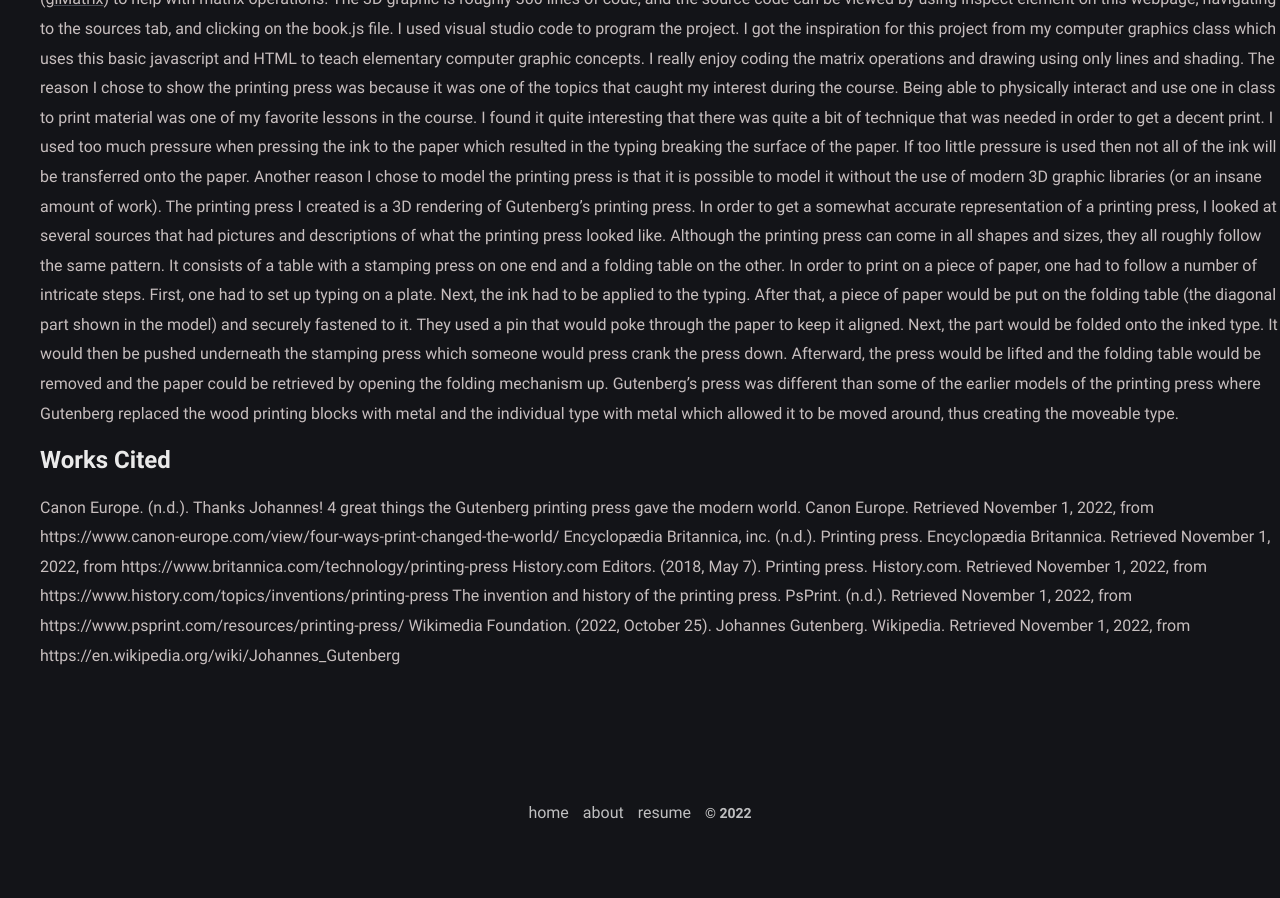
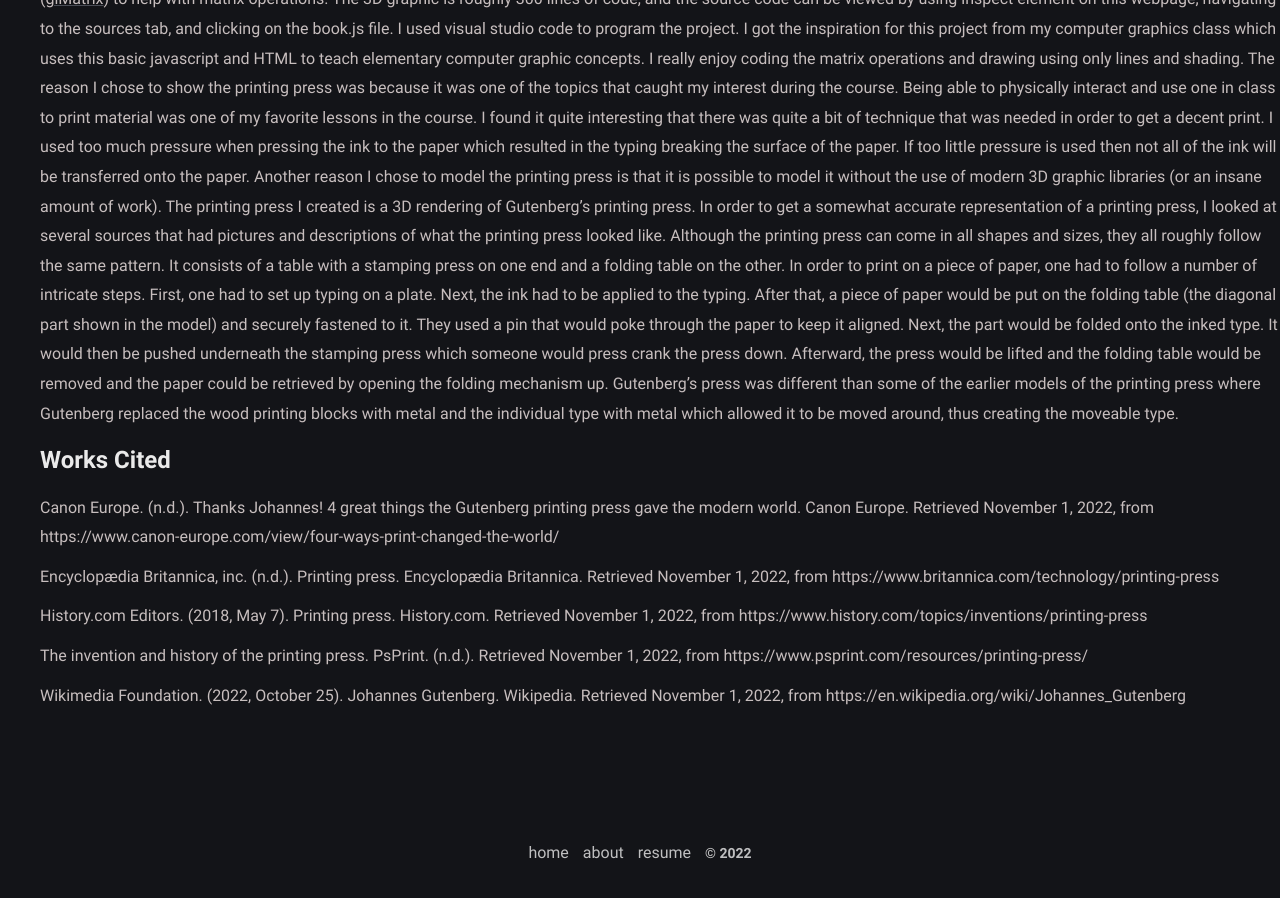
Before and after one commit to amorin5/amorin5.github.io, a Jekyll site: the page built from book.md, in a window 1280 px wide and 900 px high, scrolled down 917 px. Built offline with Jekyll 4.4.1, drawn with Linux system fonts in a browser that asks for light colours; before the commit the page ends 1777 px from its top, so only the background shows below that.

Commit message:
formatting

```diff
--- a/_layouts/book.html
+++ b/_layouts/book.html
@@ -90,11 +90,18 @@ The printing press I created is a 3D rendering of Gutenberg’s printing press.
     </h2>
     <p style="padding-left: 40px">
         Canon Europe. (n.d.). Thanks Johannes! 4 great things the Gutenberg printing press gave the modern world. Canon Europe. Retrieved November 1, 2022, from https://www.canon-europe.com/view/four-ways-print-changed-the-world/
+    </p>
+    <p style="padding-left: 40px">
         Encyclopædia Britannica, inc. (n.d.). Printing press. Encyclopædia Britannica. Retrieved November 1, 2022, from https://www.britannica.com/technology/printing-press
+    </p>
+    <p style="padding-left: 40px">
         History.com Editors. (2018, May 7). Printing press. History.com. Retrieved November 1, 2022, from https://www.history.com/topics/inventions/printing-press
+    </p>
+    <p style="padding-left: 40px">
         The invention and history of the printing press. PsPrint. (n.d.). Retrieved November 1, 2022, from https://www.psprint.com/resources/printing-press/
+    </p>
+    <p style="padding-left: 40px">
         Wikimedia Foundation. (2022, October 25). Johannes Gutenberg. Wikipedia. Retrieved November 1, 2022, from https://en.wikipedia.org/wiki/Johannes_Gutenberg
-
     </p>
 
     {% include footer.html %}
```
